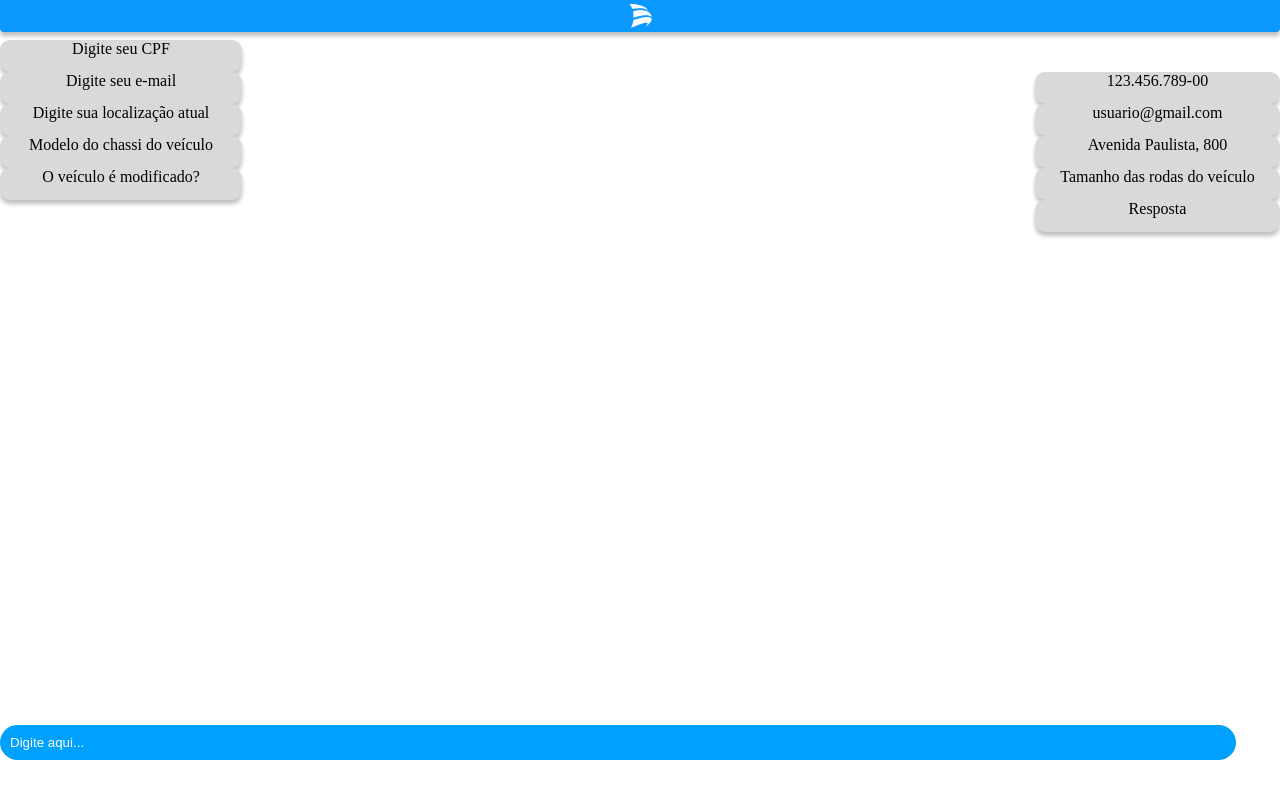
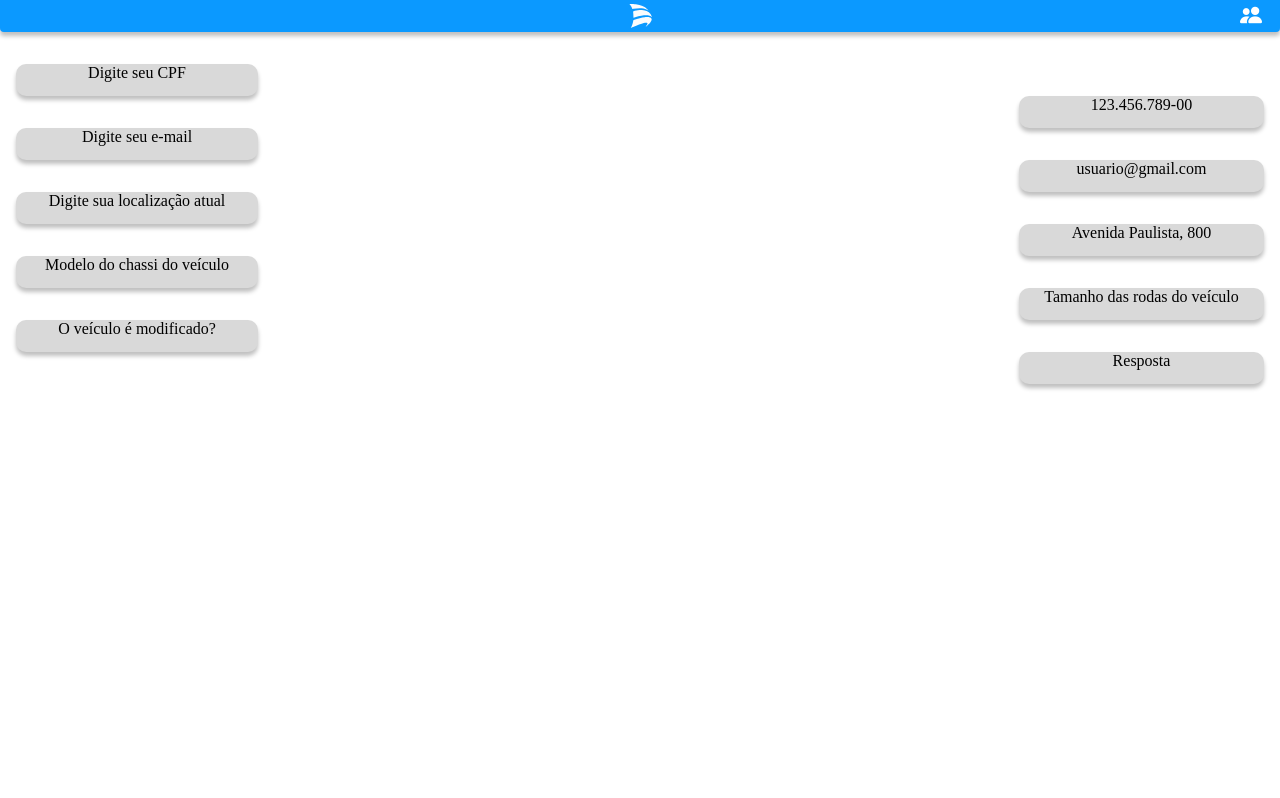
Before and after one commit to gabrielgirami2/Sprint1-WEB, a React (Create React App) app: page / in a window 1280 px wide. Built offline with nearby package versions, Linux system fonts and the light colour scheme.

Commit message:
Co-authored-by: Gabriel Girami <gabrielgirami2@users.noreply.github.com> Co-authored-by: Gustavo Vinhola dos Santos <Vinh0la@users.noreply.github.com> Co-authored-by: victorFanfoni <victorFanfoni@users.noreply.github.com>

```diff
--- a/package.json
+++ b/package.json
@@ -9,6 +9,7 @@
     "next": "^13.4.19",
     "react": "^18.2.0",
     "react-dom": "^18.2.0",
+    "react-modal": "^3.16.1",
     "react-scripts": "5.0.1",
     "styled-components": "^6.0.7",
     "web-vitals": "^2.1.4"
--- a/src/App.css
+++ b/src/App.css
@@ -1,13 +1,9 @@
-body{
-  margin: 0;
-}
-
 .navImg{
   height: 30px;
   width: 32px;
 }
 
-.background{
+/* .background{
   width: 100%;
 }
 
@@ -17,6 +13,16 @@ body{
   background-size: cover;
   filter: blur(10px);
   z-index: -1;
+} */
+
+* {
+  box-sizing: border-box;
+  margin: 0;
+}
+
+html, body{
+  max-width: 100vw;
+  overflow-x: hidden;
 }
 
 a {
@@ -25,43 +31,39 @@ a {
 }
 
 main {
-  display: flex;
-  flex-direction: column;
-  justify-content: space-between;
   padding: 0;
   height: 96vh;
   width: 100%;
+  padding-top: 4vh;
 }
 
+.description {
+  width: 100%;
+  height: 32px;
+  padding-left: 16px !important;
+  padding-right: 16px !important;
+}
 
+.forms{
+  width: 100%;
+  height: auto;
+}
+
+.messenger{
+  display: flex;
+  align-items: center;
+  justify-content: center;
+  width: 100%;
+  border-radius: 0.625rem;
+  margin-bottom: 5px;
+  background-color: #00A1FC;
+}
 
 .TextStyle{
   width: 100%;
 }
 
-.lista-integrantes {
-  width: 300px;
-  margin: 0 auto;
-  padding: 20px;
-  background-color: #f5f5f5;
-  border-radius: 10px;
-  box-shadow: 0 0 10px rgba(0, 0, 0, 0.2);
+.BTNintegrantes{
+  transform: translateY(-42px);
+  font-size: 22px;
 }
-
-.lista-integrantes h2 {
-  font-size: 1.5 rem;
-  margin-bottom: 10px;
-}
-
-.lista-integrantes ul {
-  list-style: none;
-  padding: 0;
-}
-
-.lista-integrantes li {
-  margin-bottom: 5px;
-}
-
-.lista-integrantes li strong {
-  color: #007bff;
-}
--- a/src/App.js
+++ b/src/App.js
@@ -1,35 +1,90 @@
 import React, { useState } from 'react';
+import Modal from 'react-modal';
 import styled from 'styled-components';
 import background from './assets/background.jpg';
 import './App.css';
 import Navbar from './components/components-styled/Navbar/navbar';
-import Form from './components/components-styled/Forms/Form';
-import TextField from './components/components-styled/TextEditor/TextEditor';
+import Chatbot from './components/components-styled/Chatbot/chatbot';
+import QuestionForm from './components/components-styled/Forms/questionForm';
+import AnswerForm from './components/components-styled/Forms/AnswerForm';
 import Button from './components/components-styled/Button/button';
+import ListaIntegrantes from './components/Views/integrantes';
 
 function App() {
   const [name, setName] = useState('');
+  const [showPopup, setShowPopup] = useState(false);
 
   const handleNameChange = (event) => {
     setName(event.target.value);
   };
 
+  const togglePopup = () => {
+    setShowPopup(!showPopup);
+  };
+
+
   return (
     <div className="App">
       <header>
         <Navbar/>
+        <Button className='BTNintegrantes' ><i className='bi bi-people-fill'></i>
+        {showPopup && (
+        <div className="popup">
+          {<ListaIntegrantes/>}
+          <h2>Este é o seu pop-up</h2>
+          <p>Aqui você pode adicionar o conteúdo que deseja exibir no pop-up.</p>
+          <button onClick={togglePopup}>Fechar</button>
+        </div>
+      )}
+        </Button>
       </header>
 
       <main>
-        <Form/>
+        <div className='description'>
+          <QuestionForm >Digite seu CPF</QuestionForm>
+        </div>
 
-        <div className='messenger'>
-          <TextField label="question" type="text" placeholder="Digite aqui..." value={name} onChange={handleNameChange}/>
-          <Button><i class="bi bi-send"></i></Button>
+        <div className='description'>
+          <AnswerForm>123.456.789-00</AnswerForm>
         </div>
+
+        <div className='description'>
+          <QuestionForm >Digite seu e-mail</QuestionForm>
+        </div>
+
+        <div className='description'>
+          <AnswerForm>usuario@gmail.com</AnswerForm>
+        </div>
+
+        <div className='description'>
+          <QuestionForm >Digite sua localização atual</QuestionForm>
+        </div>
+
+        <div className='description'>
+          <AnswerForm>Avenida Paulista, 800</AnswerForm>
+        </div>
+
+        <div className='description'>
+          <QuestionForm >Modelo do chassi do veículo</QuestionForm>
+        </div>
+
+        <div className='description'>
+          <AnswerForm>Tamanho das rodas do veículo</AnswerForm>
+        </div>
+
+        <div className='description'>
+          <QuestionForm >O veículo é modificado?</QuestionForm>
+        </div>
+
+        <div className='description'>
+          <AnswerForm>Resposta</AnswerForm>
+        </div>
+
+
         {/* <div className='background'>
           <img src={background} alt="Logo" />
         </div> */}
+        <Chatbot/>
       </main>
     </div>
   );
--- /dev/null
+++ b/src/components/Views/integrantes.css
@@ -0,0 +1,26 @@
+.lista-integrantes {
+    width: 300px;
+    margin: 0 auto;
+    padding: 20px;
+    background-color: #f5f5f5;
+    border-radius: 10px;
+    box-shadow: 0 0 10px rgba(0, 0, 0, 0.2);
+}
+
+.lista-integrantes h2 {
+    font-size: 1.5 rem;
+    margin-bottom: 10px;
+}
+
+.lista-integrantes ul {
+    list-style: none;
+    padding: 0;
+}
+
+.lista-integrantes li {
+    margin-bottom: 5px;
+}
+
+.lista-integrantes li strong {
+    color: #007bff;
+}
--- a/src/components/Views/integrantes.jsx
+++ b/src/components/Views/integrantes.jsx
@@ -2,15 +2,15 @@ import React, { useState } from 'react';
 import ReactDOM from 'react-dom/client';
 import styled from 'styled-components';
 import Navbar from '../components-styled/Navbar/navbar';
-import './ListaIntegrantes.css';
+import './integrantes.css';
 
 function ListaIntegrantes() {
     const integrantes = [
         { nome: 'Gabriel Girami',   RM: '98017'  },
-        { nome: 'Gustavo Vinhola',  RM: '98826'  },
-        { nome: 'Felipe Bernardes', RM: '98866'  },
-        { nome: 'Felipe Pinheiro',  RM: '550244' },
-        { nome: 'Victor Fanfoni',   RM: '99173'  },
+        { nome: '',  RM: ''  },
+        { nome: '', RM: ''  },
+        { nome: ' ',  RM: '' },
+        { nome: ' ',   RM: ''  },
         { nome: 'Rafael Chaves',    RM: '99643'  },
       ];
 
--- /dev/null
+++ b/src/components/components-styled/Chatbot/chatbot.jsx
@@ -0,0 +1,18 @@
+import React from 'react';
+import styled from 'styled-components';
+import Button from '../Button/button';
+import './chatbox.css';
+
+function Chatbot(){
+    return(
+        <Button className='BTNchat'>
+            <i class="bi bi-chat-dots"></i>
+            {/* <div className='messenger'>
+                <TextField label="question" type="text" placeholder="Digite aqui..." value={name} onChange={handleNameChange}/>
+                <Button><i class="bi bi-send"></i></Button>
+            </div> */}
+        </Button>
+    );
+}
+
+export default Chatbot;
--- /dev/null
+++ b/src/components/components-styled/Chatbot/chatbox.css
@@ -0,0 +1,3 @@
+.BTNchat{
+    background-color: #00A1FC;
+}
--- /dev/null
+++ b/src/components/components-styled/Forms/AnswerForm.jsx
@@ -0,0 +1,14 @@
+import styled from 'styled-components';
+
+const AnswerForm = styled.form`
+    float: right;
+    width: 245px;
+    height: 32px;
+    flex-shrink: 0;
+    border-radius: 10px;
+    background: #D9D9D9;
+    box-shadow: 0px 4px 4px 0px rgba(0, 0, 0, 0.25);
+    text-align: center;
+`;
+
+export default AnswerForm;
--- a/src/components/components-styled/Forms/Form.jsx
+++ /dev/null
@@ -1,73 +0,0 @@
-import React, { useState } from 'react';
-import styled from 'styled-components';
-import './styleForm.css'
-
-const FquestionForm = styled.form`
-    width: 242px;
-    height: 32px;
-    flex-shrink: 0;
-    border-radius: 10px;
-    background: #D9D9D9;
-    box-shadow: 0px 4px 4px 0px rgba(0, 0, 0, 0.25);
-    text-align: center;
-
-`;
-
-const FanswerForm = styled.form`
-    float: right;
-    width: 245px;
-    height: 32px;
-    flex-shrink: 0;
-    border-radius: 10px;
-    background: #D9D9D9;
-    box-shadow: 0px 4px 4px 0px rgba(0, 0, 0, 0.25);
-    text-align: center;
-`;
-
-function Form() {
-    return(
-        <div className='description' style={{ paddingTop: '5vh' }}>
-            <div className='question'>
-                <FquestionForm >Digite seu CPF</FquestionForm>
-            </div>
-
-            <div className='answer'>
-                <FanswerForm>123.456.789-00</FanswerForm>
-            </div>
-
-            <div className='question'>
-                <FquestionForm >Digite seu e-mail</FquestionForm>
-            </div>
-
-            <div className='answer'>
-                <FanswerForm>usuario@gmail.com</FanswerForm>
-            </div>
-
-            <div className='question'>
-                <FquestionForm >Digite sua localização atual</FquestionForm>
-            </div>
-
-            <div className='answer'>
-                <FanswerForm>Avenida Paulista, 800</FanswerForm>
-            </div>
-
-            <div className='question'>
-                <FquestionForm >Modelo do chassi do veículo</FquestionForm>
-            </div>
-
-            <div className='answer'>
-                <FanswerForm>Tamanho das rodas do veículo</FanswerForm>
-            </div>
-
-            <div className='question'>
-                <FquestionForm >O veículo é modificado?</FquestionForm>
-            </div>
-
-            <div className='answer'>
-                <FanswerForm>Resposta</FanswerForm>
-            </div>
-        </div>
-    );
-}
-
-export default Form;
--- /dev/null
+++ b/src/components/components-styled/Forms/questionForm.jsx
@@ -0,0 +1,14 @@
+import styled from 'styled-components';
+
+const QuestionForm = styled.form`
+    width: 242px;
+    height: 32px;
+    flex-shrink: 0;
+    border-radius: 10px;
+    background: #D9D9D9;
+    box-shadow: 0px 4px 4px 0px rgba(0, 0, 0, 0.25);
+    text-align: center;
+
+`;
+
+export default QuestionForm;
--- a/src/components/components-styled/Forms/styleForm.css
+++ /dev/null
@@ -1,17 +0,0 @@
-.description {
-    width: 100%;
-}
-
-.forms{
-    width: 100%;
-    height: auto;
-}
-
-.messenger{
-    display: flex;
-    align-items: center;
-    justify-content: center;
-    width: 100%;
-    border-radius: 0.625rem;
-    margin-bottom: 5px;
-}
--- a/src/components/components-styled/Navbar/navbar.jsx
+++ b/src/components/components-styled/Navbar/navbar.jsx
@@ -11,7 +11,6 @@ const Snavbar = styled.nav`
     border-radius: 0rem 0rem 0.25rem 0.25rem;
     background: #0B99FF;
     box-shadow: 0px 4px 4px 0px rgba(0, 0, 0, 0.25);
-    position: fixed;
 `;
 
 function Navbar(){
```
Also changed, not shown: 1 other file (tests, documents, lock files or other folders).
